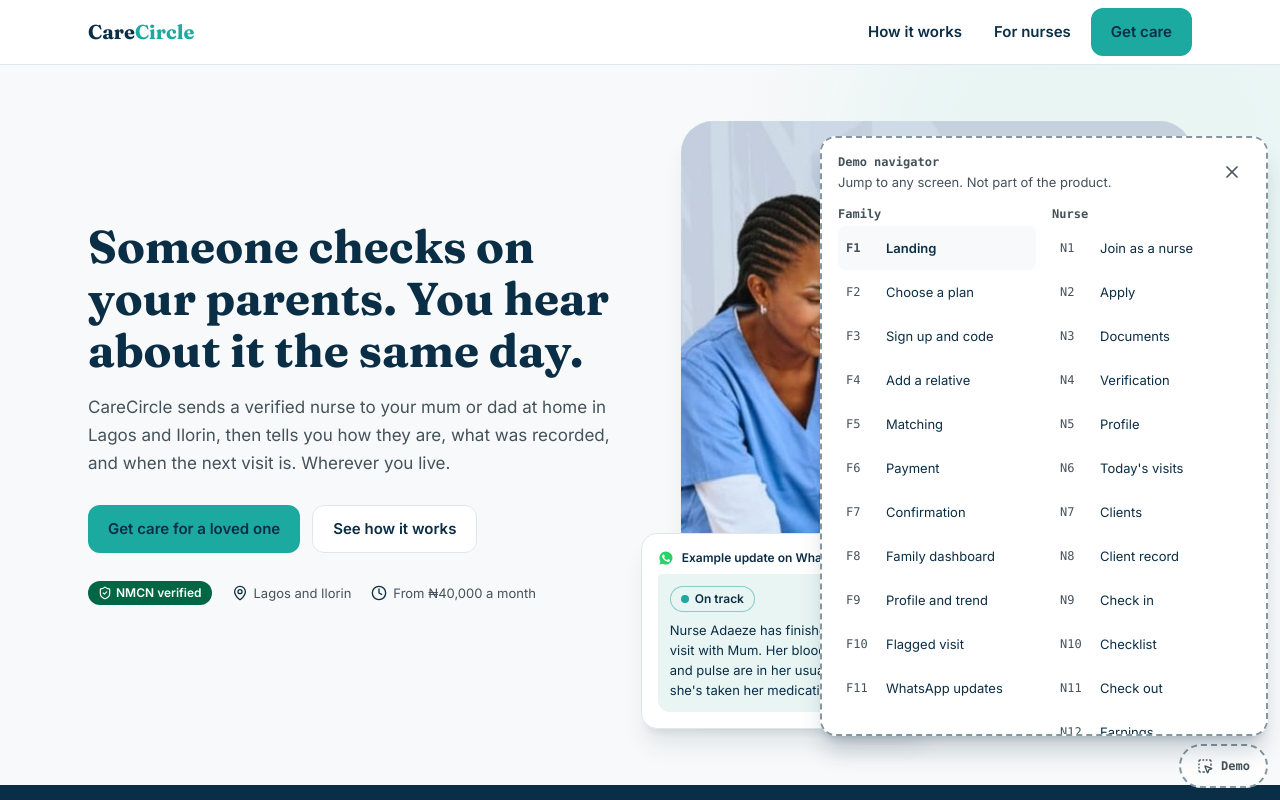
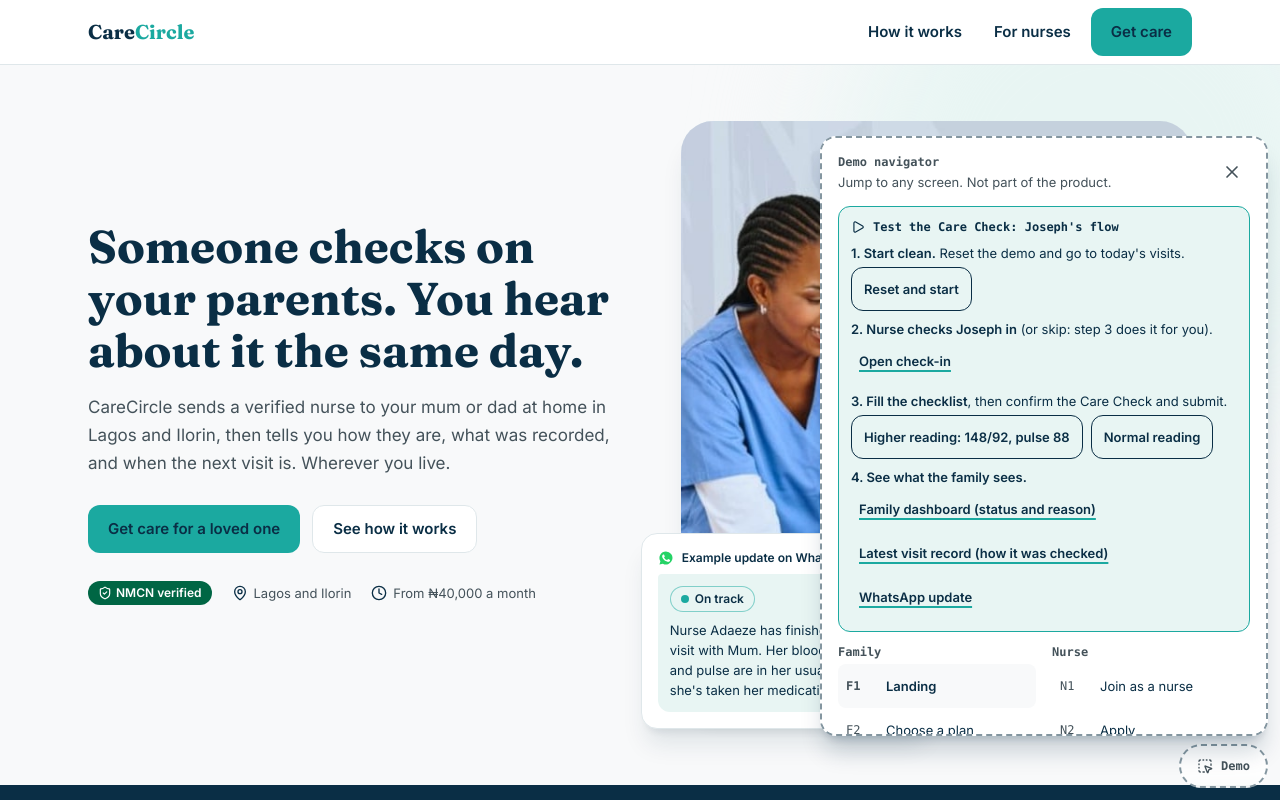
Before and after one commit to NCSOGUN/Bells-University, a Next.js app: page / in a window 1280 px wide. Both pictures are taken after a click on the button "Demo". Shown: the top 800 px of the page. Built offline with nearby package versions, Linux system fonts and the light colour scheme.

Commit message:
Add a Care Check test flow to the demo navigator
A numbered section at the top walks through the story: reset, check in,
fill the checklist with a higher or normal reading in one tap, then open
the family dashboard, visit record and WhatsApp update.

```diff
--- a/components/demo/demo-navigator.tsx
+++ b/components/demo/demo-navigator.tsx
@@ -2,8 +2,9 @@
 
 import { useEffect, useId, useRef, useState } from "react";
 import Link from "next/link";
-import { usePathname } from "next/navigation";
-import { RotateCcw, SquareDashedMousePointer, X } from "lucide-react";
+import { usePathname, useRouter } from "next/navigation";
+import { Play, RotateCcw, SquareDashedMousePointer, X } from "lucide-react";
+import { prepareReading, type DemoReading } from "@/lib/demo-scenarios";
 import { useDemo } from "@/lib/demo-context";
 import { DEMO_NURSE_ID, type DemoState } from "@/lib/mock-data";
 import { routes } from "@/lib/routes";
@@ -61,8 +62,9 @@ function screens(state: DemoState): { family: Screen[]; nurse: Screen[] } {
  * Deliberately not styled like the product, and collapsed until asked for.
  */
 export function DemoNavigator() {
-  const { state, resetDemo } = useDemo();
+  const { state, update, resetDemo } = useDemo();
   const pathname = usePathname();
+  const router = useRouter();
   const [open, setOpen] = useState(false);
   const panelId = useId();
   const panelRef = useRef<HTMLDivElement>(null);
@@ -130,6 +132,21 @@ export function DemoNavigator() {
             </button>
           </div>
 
+          <JosephFlow
+            state={state}
+            onReset={() => {
+              resetDemo();
+              setOpen(false);
+              router.push(routes.nurseDashboard);
+            }}
+            onFill={(visitId, reading) => {
+              update((prev) => prepareReading(prev, visitId, reading));
+              setOpen(false);
+              router.push(routes.nurseVisitChecklist(visitId));
+            }}
+            onNavigate={() => setOpen(false)}
+          />
+
           <div className="mt-3 grid gap-4 sm:grid-cols-2">
             <Group title="Family" screens={family} pathname={pathname} onNavigate={() => setOpen(false)} />
             <Group title="Nurse" screens={nurse} pathname={pathname} onNavigate={() => setOpen(false)} />
@@ -194,3 +211,82 @@ function Group({
     </section>
   );
 }
+
+/** The Care Check story in order, for trying it end to end. */
+function JosephFlow({
+  state,
+  onReset,
+  onFill,
+  onNavigate,
+}: {
+  state: DemoState;
+  onReset: () => void;
+  onFill: (visitId: string, reading: DemoReading) => void;
+  onNavigate: () => void;
+}) {
+  const elderId = state.familyAccount.elderIds[0] ?? "";
+  const first = state.elders.find((e) => e.id === elderId)?.name.split(" ")[0] ?? "Joseph";
+  const visit = todaysVisits(state, DEMO_NURSE_ID).find((t) => t.visit.elderId === elderId)?.visit;
+  const completed = completedVisits(visitsForElder(state, elderId));
+  const latest = completed.at(-1);
+  const done = visit?.status === "complete";
+
+  const link = "flex min-h-11 items-center rounded-lg px-2 text-small font-semibold text-navy underline decoration-teal decoration-2 underline-offset-4 hover:bg-bg";
+  const button =
+    "inline-flex min-h-11 items-center justify-center rounded-xl border border-navy px-3 text-small font-semibold text-navy transition-colors duration-150 hover:bg-bg disabled:cursor-not-allowed disabled:border-line disabled:text-muted";
+
+  return (
+    <section aria-labelledby="nav-flow" className="mt-3 rounded-xl border border-teal bg-teal-tint p-3">
+      <h2 id="nav-flow" className="flex items-center gap-2 font-mono text-label font-semibold text-navy">
+        <Play aria-hidden className="size-3.5" />
+        Test the Care Check: {first}&apos;s flow
+      </h2>
+      <ol className="mt-2 space-y-2 text-small text-navy">
+        <li>
+          <span className="font-semibold">1. Start clean.</span> Reset the demo and go to today&apos;s visits.
+          <div className="mt-1">
+            <button type="button" onClick={onReset} className={button}>
+              Reset and start
+            </button>
+          </div>
+        </li>
+        <li>
+          <span className="font-semibold">2. Nurse checks {first} in</span> (or skip: step 3 does it for you).
+          {visit && (
+            <Link href={routes.nurseVisitStart(visit.id)} onClick={onNavigate} className={link}>
+              Open check-in
+            </Link>
+          )}
+        </li>
+        <li>
+          <span className="font-semibold">3. Fill the checklist</span>, then confirm the Care Check and submit.
+          <div className="mt-1 flex flex-wrap gap-2">
+            <button type="button" disabled={!visit || done} onClick={() => visit && onFill(visit.id, "flagged")} className={button}>
+              Higher reading: 148/92, pulse 88
+            </button>
+            <button type="button" disabled={!visit || done} onClick={() => visit && onFill(visit.id, "normal")} className={button}>
+              Normal reading
+            </button>
+          </div>
+          {done && <p className="mt-1">This visit is already submitted. Use Reset and start to run it again.</p>}
+        </li>
+        <li>
+          <span className="font-semibold">4. See what the family sees.</span>
+          <div className="flex flex-col">
+            <Link href={routes.familyDashboard} onClick={onNavigate} className={link}>
+              Family dashboard (status and reason)
+            </Link>
+            {latest && (
+              <Link href={routes.familyVisit(latest.id)} onClick={onNavigate} className={link}>
+                Latest visit record (how it was checked)
+              </Link>
+            )}
+            <Link href={routes.familyWhatsApp} onClick={onNavigate} className={link}>
+              WhatsApp update
+            </Link>
+          </div>
+        </li>
+      </ol>
+    </section>
+  );
+}
--- /dev/null
+++ b/lib/demo-scenarios.ts
@@ -0,0 +1,46 @@
+import type { DemoState } from "./mock-data";
+import { checkIn, saveReportDraft, type VisitReportDraft } from "./visit-flow";
+
+// Shortcuts for the demo navigator only: they fill in the visit checklist the
+// way a nurse would, so the Care Check can be tried without typing every field.
+
+export type DemoReading = "flagged" | "normal";
+
+export const DEMO_READINGS: Record<DemoReading, Partial<VisitReportDraft>> = {
+  flagged: {
+    systolic: "148",
+    diastolic: "92",
+    pulse: "88",
+    temperature: "36.8",
+    weight: "78",
+    medicationAdherence: "taken_as_scheduled",
+    mobilityNote: "Brief dizziness on standing.",
+    wellbeingNote: "Felt lightheaded earlier in the day.",
+  },
+  normal: {
+    systolic: "132",
+    diastolic: "84",
+    pulse: "77",
+    temperature: "36.6",
+    weight: "78",
+    medicationAdherence: "taken_as_scheduled",
+    mobilityNote: "Walking independently, no dizziness.",
+    wellbeingNote: "In good spirits.",
+  },
+};
+
+/**
+ * Checks the visit in if the nurse hasn't yet, then fills the checklist with the
+ * chosen reading. Does nothing for a visit that is already complete.
+ */
+export function prepareReading(state: DemoState, visitId: string, reading: DemoReading): DemoState {
+  let next = state;
+  const visit = next.visits.find((v) => v.id === visitId);
+  if (!visit) return state;
+  if (visit.status === "scheduled") {
+    const address = next.elders.find((e) => e.id === visit.elderId)?.address ?? "";
+    next = checkIn(next, visitId, "confirmed", address);
+  }
+  if (next.visits.find((v) => v.id === visitId)?.status !== "in_progress") return state;
+  return saveReportDraft(next, visitId, DEMO_READINGS[reading]);
+}
```
